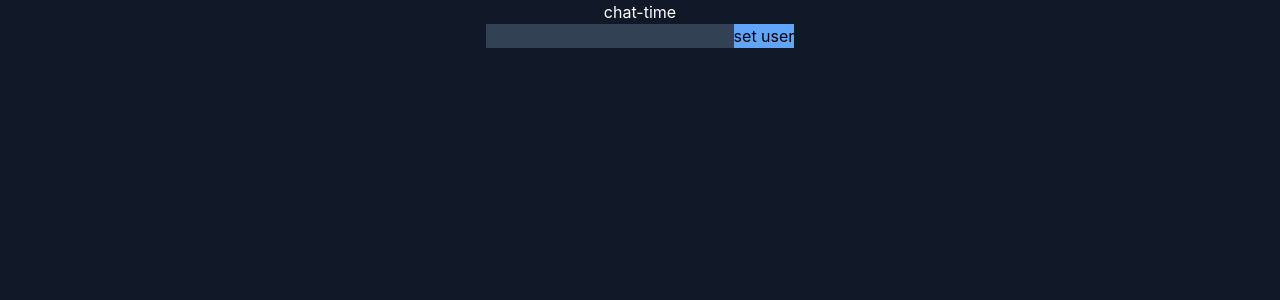
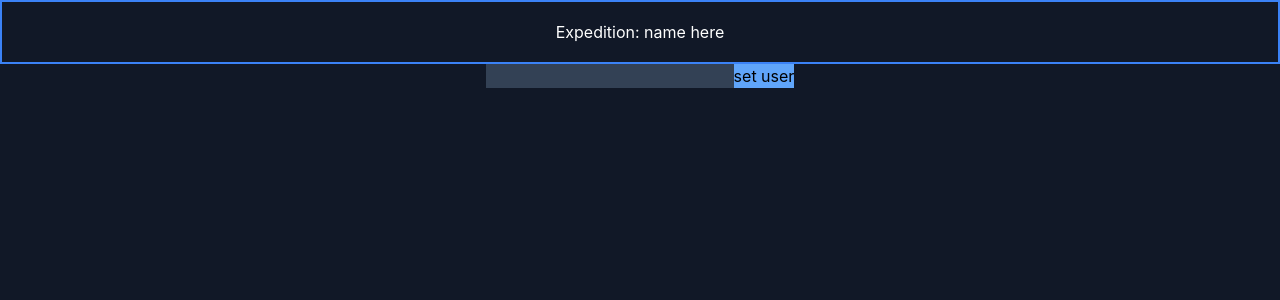
Before and after one commit to blaubachs/chat-time, a React (Create React App) app: page / in a window 1280 px wide. Shown: the top 300 px of the page. Built offline with nearby package versions, Linux system fonts and the light colour scheme; no server answers.

Commit message:
added header and began on layout of main page

```diff
--- a/src/App.tsx
+++ b/src/App.tsx
@@ -1,5 +1,6 @@
 import "./App.css";
 import Chat from "./components/Chat";
+import Header from "./components/Header";
 import { useEffect, useState } from "react";
 import { io } from "socket.io-client";
 
@@ -26,7 +27,9 @@ function App() {
 
   return (
     <div className="App bg-gray-900 h-screen text-white">
-      <p>chat-time</p>
+      <Header />
+      {currentUser === "" && (
+        <div>
           <input
             type="text"
             onChange={handleUserNameChange}
@@ -39,9 +42,18 @@ function App() {
           >
             set user
           </button>
+        </div>
+      )}
+      <div className="flex h-5/6">
+        <div className="flex flex-col">
+          {/* There will be 2 items in this area */}
+        </div>
+        <div id="chat-box" className="w-3/6">
           {currentUser !== "" && (
             <Chat clientSocket={clientSocket} username={username} />
           )}
+        </div>
+      </div>
     </div>
   );
 }
--- /dev/null
+++ b/src/components/Header.tsx
@@ -0,0 +1,9 @@
+import React from "react";
+
+export default function Header() {
+  return (
+    <div className="border-2 border-blue-500 h-16 flex items-center justify-center">
+      <div>Expedition: name here</div>
+    </div>
+  );
+}
```
Lines whose indentation alone changed are shown as unchanged.
